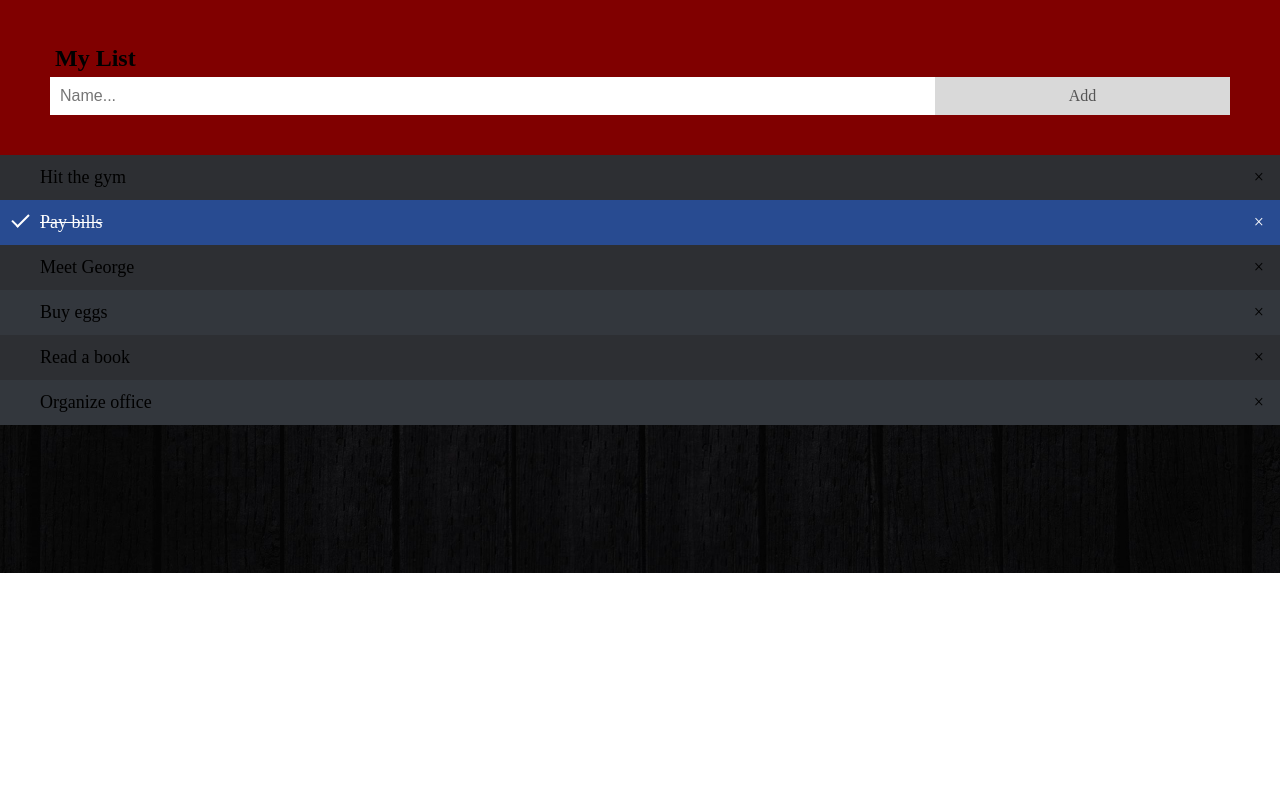
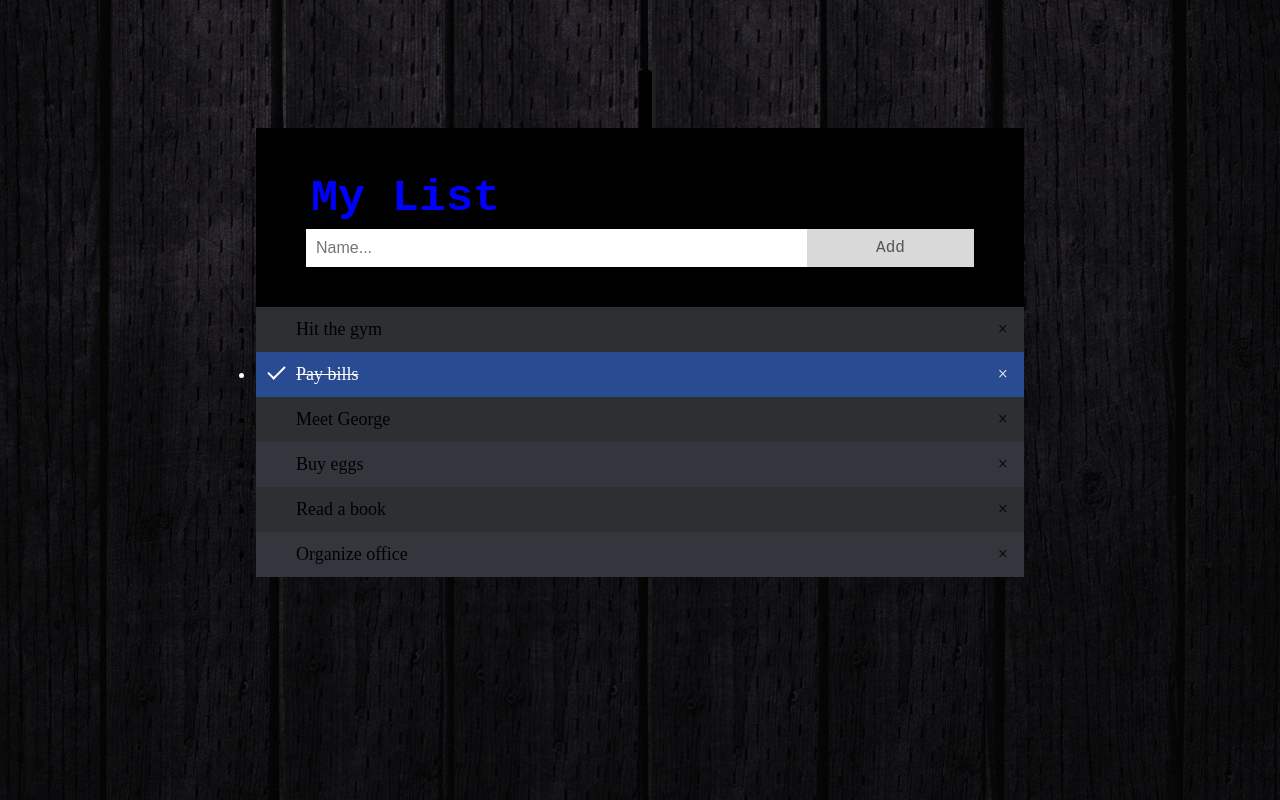
Before and after one commit to cwheelan/MyList, a plain HTML site: page index.html in a window 1280 px wide. Drawn offline with Linux system fonts and the light colour scheme.

Commit message:
fixed background image
fixed background and positioning

```diff
--- a/index.html
+++ b/index.html
@@ -2,22 +2,34 @@
 <html>
 <head>
 <style>
+  html{
+     margin-top: 10%;
+  }
 body {
+
   margin: 0 auto;
-  min-width: 250px;
-  max-width: 1300px;
+  max-width: 60%;
 
   /* The image used */
-    background-image: url("black3.jpg");
+    background: url("black3.jpg")  no-repeat center center fixed;
 
     /* Full height */
     height: 100%;
 
-    /* Center and scale the image nicely */
-    background-position: center;
-    background-repeat: no-repeat;
-    background-size: cover;
+    overflow:hidden;
 
+}
+.leftside {
+margin: auto;
+background-color: black;
+position: fixed;
+top: 0;
+left: 0;
+right: 100;
+bottom: 0;
+
+height:100%;
+width: 15%;
 }
 
 
@@ -94,10 +106,14 @@ ul li.checked::before {
 
 /* Style the header */
 .header {
-  background-color: maroon;
+
+  background-color: black;
   padding: 40px 50px;
-  color: #000;
+  color: blue;
   text-align: left;
+  font-size: 30px;
+  font-family: monospace;
+
 }
 
 /* Clear floats after the header */
@@ -137,11 +153,13 @@ input {
 <body>
 
 
+
 <div id="myDIV" class="header">
   <h2 style="margin:5px">My List</h2>
   <input type="text" id="myInput" placeholder="Name...">
   <span onclick="newElement()" class="addBtn">Add</span>
 </div>
+
 
 <ul id="myUL">
   <li>Hit the gym</li>
@@ -151,6 +169,8 @@ input {
   <li>Read a book</li>
   <li>Organize office</li>
 </ul>
+
+
 
 <script>
 // Create a "close" button and append it to each list item
```
